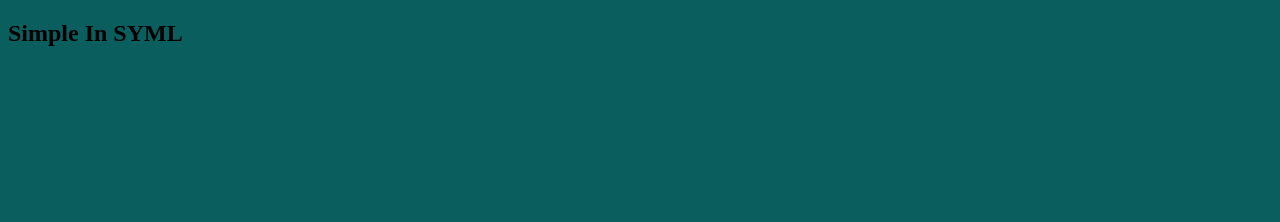
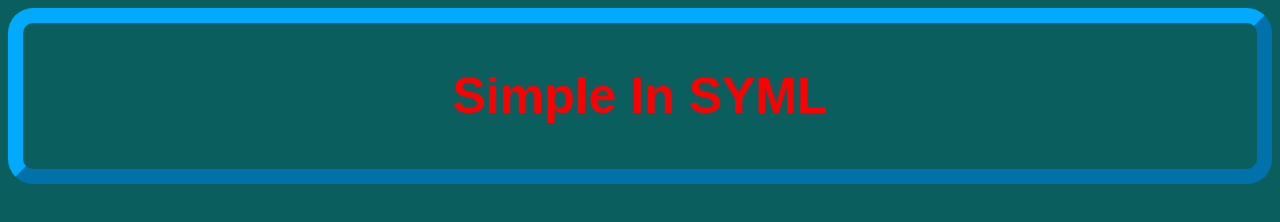
Before and after one commit to AmysadayC/Css-final-website-project, a plain HTML site: page index.html in a window 1280 px wide. Drawn offline with Linux system fonts and the light colour scheme.

Commit message:
not done

```diff
--- a/index.html
+++ b/index.html
@@ -5,10 +5,11 @@
     <meta name="viewport" content="width=device-width, initial-scale=1.0">
     <title>SYML For You</title>
     <link rel="Stylesheet" href="style.css">
-    <h2>Simple In SYML</h2>
 </head>
+
 <body>
     <div class="header">
+        <h2>Simple In SYML</h2>
         <div class="links">
 
         </div>
--- a/style.css
+++ b/style.css
@@ -2,6 +2,17 @@ body {
     background-color: rgb(11, 94, 94);
 }
 
-h2 {
+.header {
+    color: rgb(255, 0, 0);
+    display: flex;
+    justify-content: center;
+    border: 15px outset rgb(0, 170, 255);
+    padding: 2.5px;
+    border-radius: 25px;
+}
 
+.header h2 {
+    color: red;
+    font-size: 50px;
+    font-family: fantasy;
 }
```
